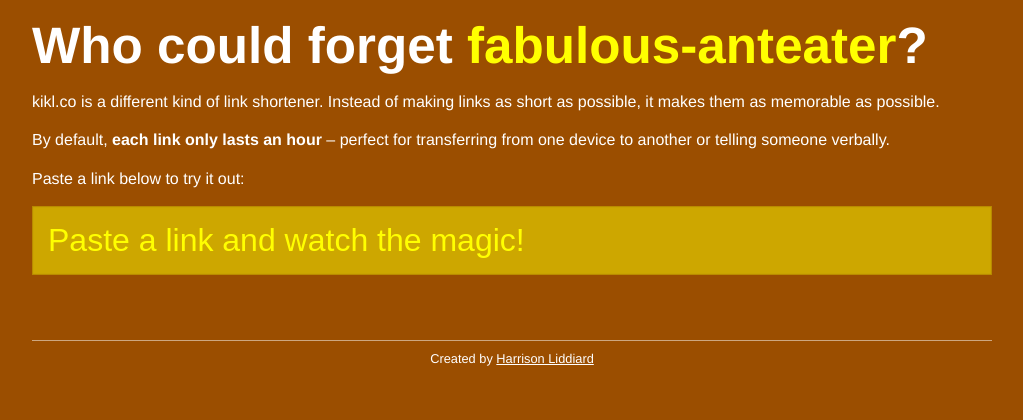
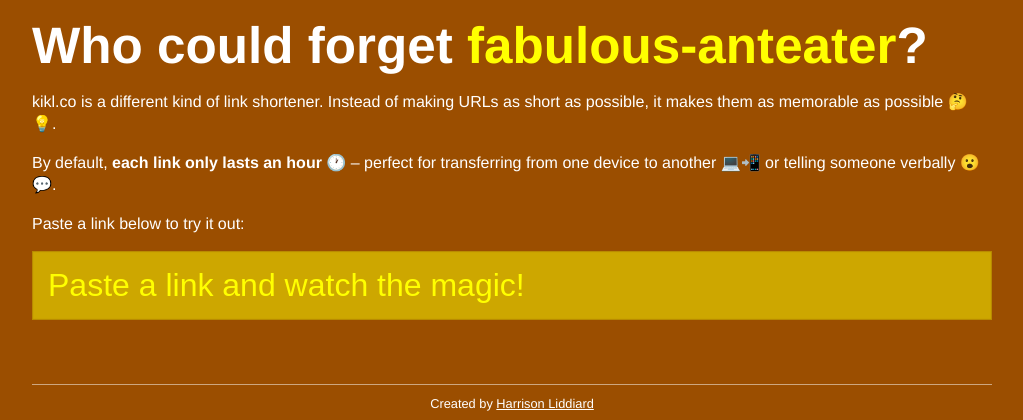
Before and after one commit to liddiard/kikl, a Django app: page / in a window 1280 px wide. Shown: the part 52-472 px from the top of the page, without its empty margins (128-1151 px from the left). Run offline with Django 3.2, Linux system fonts and the light colour scheme; some libraries are stand-ins or nearby versions.

Commit message:
jumping on the emoji trend bandwagon

```diff
--- a/shortener/templates/front.html
+++ b/shortener/templates/front.html
@@ -3,9 +3,9 @@
 {% block content %}
 
     <div class="lead">Who could forget <span class="highlight">{{ sample_paths|random }}</span>?</div>
-    <p class="elevator-pitch">kikl.co is a different kind of link shortener. Instead of making links as short as possible, it makes them as memorable as possible.</p>
+    <p class="elevator-pitch">kikl.co is a different kind of link shortener. Instead of making URLs as short as possible, it makes them as memorable as possible 🤔💡.</p>
 
-    <p class="elevator-pitch">By default, <strong>each link only lasts an hour</strong> &ndash; perfect for transferring from one device to another or telling someone verbally.</p>
+    <p class="elevator-pitch">By default, <strong>each link only lasts an hour 🕐</strong> &ndash; perfect for transferring from one device to another 💻📲 or telling someone verbally 😮💬.</p>
 
     <p class="elevator-pitch">Paste a link below to try it out:</p>
 
```
